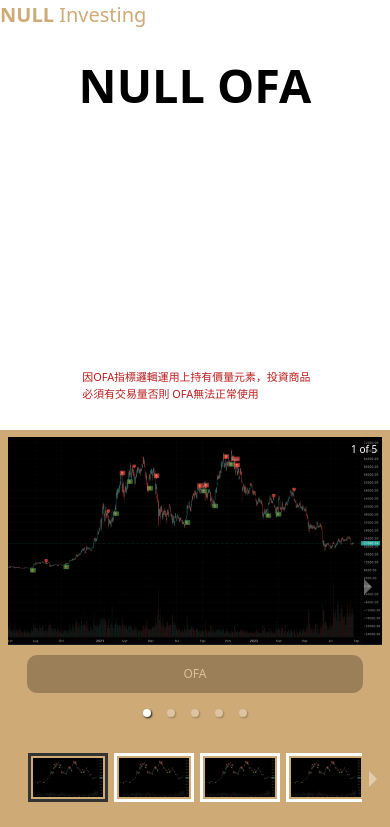
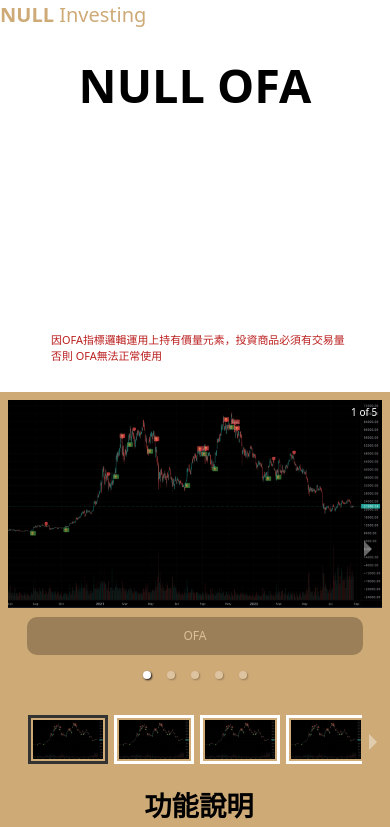
Before and after one commit to vincenthuang113/NULL, a React (Vite) app: page /indicators in a window 390 px wide. Shown: the top 827 px of the page. Built offline with nearby package versions, Linux system fonts and the light colour scheme.

Commit message:
indicator style

```diff
--- a/src/css/indicators.css
+++ b/src/css/indicators.css
@@ -119,6 +119,8 @@
 }
 .indiDiv{
     margin-bottom: 0vw;
+    margin-left: 8vw;
+    margin-right: 8vw;
 }
 
 }
```
